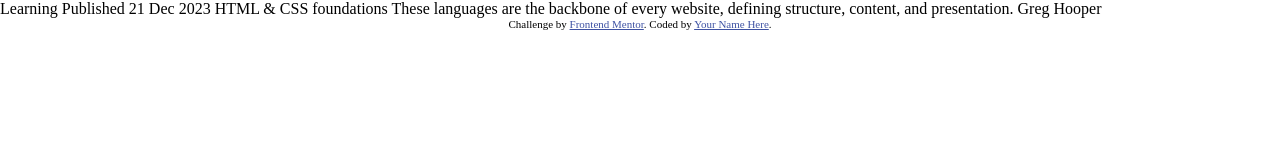
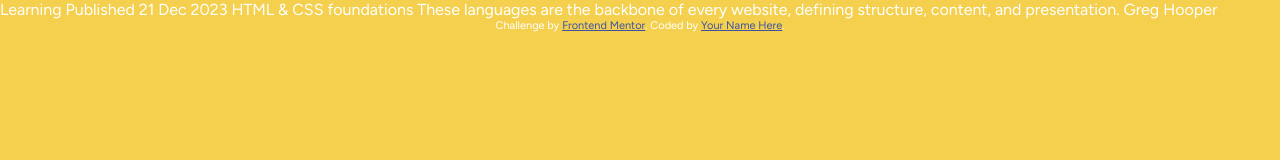
Before and after one commit to Afeez-Ola/blog-preview-card-main, a plain HTML site: page index.html in a window 1280 px wide. Drawn offline with Linux system fonts and the light colour scheme.

Commit message:
setting the css file up

```diff
--- a/css/styles.css
+++ b/css/styles.css
@@ -5,17 +5,25 @@
     box-sizing: border-box;
 }
 
+:root {
+    --yellow: hsl(47, 88%, 63%);
+    --white: hsl(0, 0%, 100%);
+    --gray-500: hsl(0, 0%, 42%);
+    --gray-950: hsl(0, 0%, 7%);
+}
+
 body {
-    background: ;
-    color: ;
+    background: var(--yellow);
+    color: var(--white);
     -webkit-font-smoothing: antialiased;
 }
 
 body,
 input,
 button {
-    font-size: ;
-    font-family: ;
+    font-size: 16px;
+    font-family: "Figtree", sans-serif;
+    font-optical-sizing: auto;
 }
 
 button {
--- a/index.html
+++ b/index.html
@@ -5,6 +5,10 @@
     <meta charset="UTF-8">
     <meta name="viewport" content="width=device-width, initial-scale=1.0">
     <!-- displays site properly based on user's device -->
+
+    <link rel="preconnect" href="https://fonts.googleapis.com">
+    <link rel="preconnect" href="https://fonts.gstatic.com" crossorigin>
+    <link href="https://fonts.googleapis.com/css2?family=Figtree:ital,wght@0,300..900;1,300..900&display=swap" rel="stylesheet">
 
     <link rel="icon" type="image/png" sizes="32x32" href="./assets/images/favicon-32x32.png">
     <link rel="stylesheet" href="css/styles.css">
```
